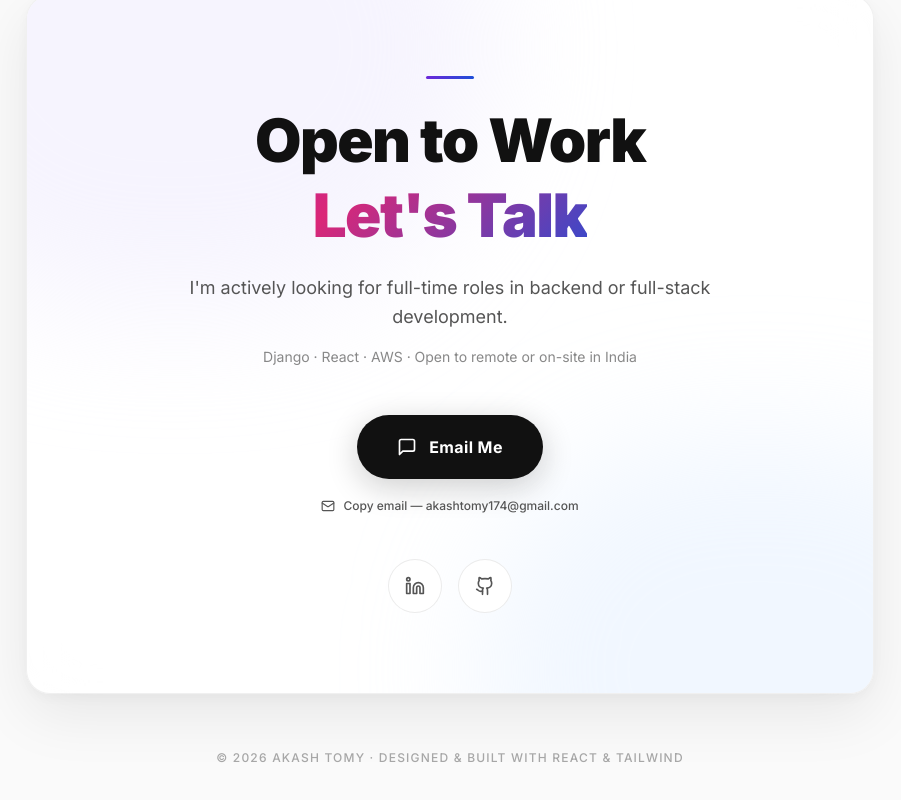
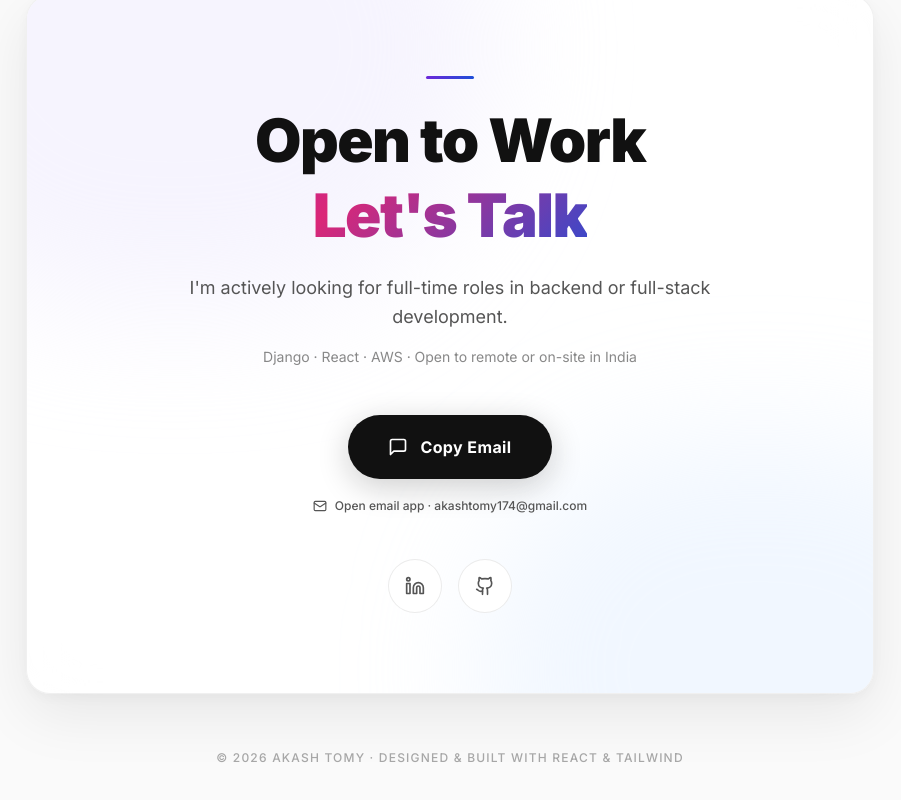
Before and after one commit to AkashTomy174/portfolio2, a React (Vite) app: page / in a window 1280 px wide. Shown: the part 4000-4800 px from the top of the page, without its empty margins (190-1091 px from the left). Built offline with nearby package versions, Linux system fonts and the light colour scheme; no server answers.

Commit message:
Fix contact CTA behavior

```diff
--- a/src/components/ContactSection.jsx
+++ b/src/components/ContactSection.jsx
@@ -9,16 +9,22 @@ const SOCIALS = [
   { href: SITE.github, Icon: GithubIcon, label: 'GitHub', hover: 'hover:border-violet-400 hover:text-violet-600' },
 ];
 
+const EMAIL_LINK = `mailto:${SITE.email}?subject=${encodeURIComponent('Hiring Inquiry')}&body=${encodeURIComponent('Hi Akash,')}`;
+
 const ContactSection = () => {
   const ref = useRef(null);
   const inView = useInView(ref, { once: true, margin: '-80px' });
   const reduced = useReducedMotion();
   const [copied, setCopied] = useState(false);
 
-  const handleCopy = () => {
-    navigator.clipboard.writeText(SITE.email);
-    setCopied(true);
-    setTimeout(() => setCopied(false), 2000);
+  const handleCopy = async () => {
+    try {
+      await navigator.clipboard.writeText(SITE.email);
+      setCopied(true);
+      setTimeout(() => setCopied(false), 2000);
+    } catch {
+      window.location.href = EMAIL_LINK;
+    }
   };
 
   return (
@@ -47,30 +53,30 @@ const ContactSection = () => {
               I'm actively looking for full-time roles in backend or full-stack development.
             </p>
             <p className="text-accent-gray/70 text-sm max-w-md mx-auto mb-12">
-              Django · React · AWS · Open to remote or on-site in India
+              Django &middot; React &middot; AWS &middot; Open to remote or on-site in India
             </p>
 
-            {/* Primary CTA — mailto opens default email client */}
-            <motion.a
-              href={`mailto:${SITE.email}?subject=Hiring Inquiry&body=Hi Akash,`}
+            <motion.button
+              type="button"
+              onClick={handleCopy}
               whileHover={reduced ? {} : { scale: 1.04, y: -3 }}
               whileTap={reduced ? {} : { scale: 0.97 }}
               className="interactive inline-flex items-center gap-3 px-10 py-5 rounded-full bg-accent-dark text-white font-bold text-base tracking-wide shadow-[0_8px_32px_rgba(17,17,17,0.2)] hover:shadow-[0_12px_40px_rgba(109,40,217,0.3)] hover:bg-gradient-to-r hover:from-accent-purple hover:to-accent-blue transition-all duration-300 mb-4"
+              aria-live="polite"
             >
               <MessageSquareIcon className="w-5 h-5" aria-hidden="true" />
-              Email Me
-            </motion.a>
+              {copied ? 'Email Copied' : 'Copy Email'}
+            </motion.button>
 
-            {/* Fallback — copy email */}
             <div className="mb-10">
-              <button
-                onClick={handleCopy}
+              <a
+                href={EMAIL_LINK}
                 className="interactive inline-flex items-center gap-2 text-xs font-medium text-accent-gray hover:text-accent-dark transition-colors"
-                aria-label="Copy email address"
+                aria-label="Open email app"
               >
                 <MailIcon className="w-3.5 h-3.5" aria-hidden="true" />
-                {copied ? '✓ Copied!' : `Copy email — ${SITE.email}`}
-              </button>
+                Open email app &middot; {SITE.email}
+              </a>
             </div>
 
             <div className="flex justify-center items-center gap-4">
@@ -92,7 +98,7 @@ const ContactSection = () => {
         </motion.div>
 
         <div className="mt-14 text-accent-gray/50 text-xs font-medium tracking-widest uppercase">
-          © {new Date().getFullYear()} {SITE.name} · Designed & Built with React & Tailwind
+          &copy; {new Date().getFullYear()} {SITE.name} &middot; Designed & Built with React & Tailwind
         </div>
       </div>
     </section>
```
